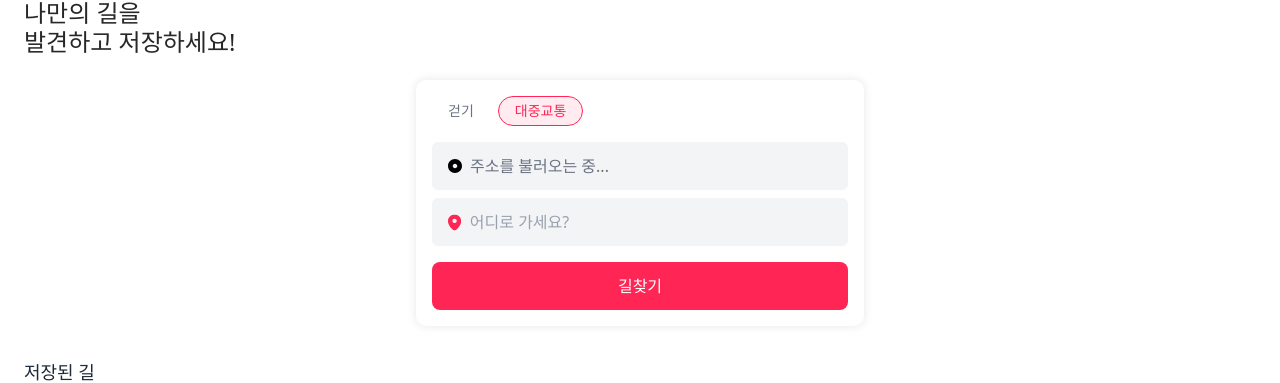
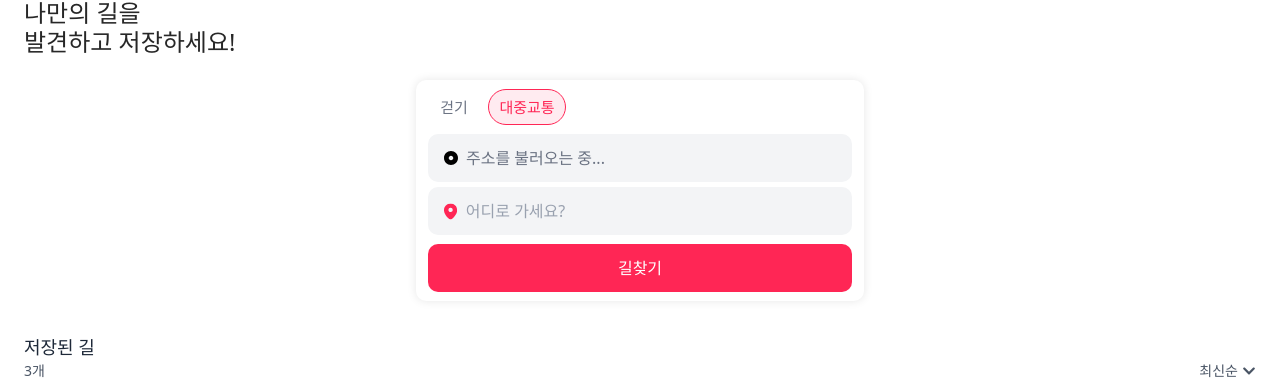
Before and after one commit to Juyoung03/cherrycoke-web, a React (Vite) app: page / in a window 1280 px wide. Shown: the part 130-513 px from the top of the page. Built offline with nearby package versions, Linux system fonts and the light colour scheme; no server answers.

Commit message:
style: SearchBox 디자인 수정

```diff
--- a/src/components/SearchBox/DestinationInput.jsx
+++ b/src/components/SearchBox/DestinationInput.jsx
@@ -8,8 +8,8 @@ export default function DestinationInput({
   return (
     <div
       className="
-        bg-gray-100 px-4 py-3 rounded-md
-        mb-4 flex items-center gap-2
+        bg-gray-100 px-4 h-12 rounded-[10px]
+        mb-[9px] flex items-center gap-2
         text-sm sm:text-base text-gray-400
       "
     >
--- a/src/components/SearchBox/SearchBar.jsx
+++ b/src/components/SearchBox/SearchBar.jsx
@@ -5,8 +5,8 @@ export default function SearchBar({ onClick }) {
         className="
           w-full
           bg-[#FF2655] text-white
-          text-base py-3
-          rounded-lg
+          text-base h-12
+          rounded-[10px]
           hover:bg-pink-600
           transition
         "
--- a/src/components/SearchBox/SearchBox.jsx
+++ b/src/components/SearchBox/SearchBox.jsx
@@ -30,7 +30,10 @@ export default function SearchBox({ onSearch }) {
   return (
     <div
       className="
-        bg-white p-4
+        bg-white
+        px-[12px]
+        pt-[9px]
+        pb-[9px]
         rounded-[10px]
         shadow-[0px_0px_9.6px_rgba(0,0,0,0.1)]
         w-full max-w-md mx-auto
--- a/src/components/SearchBox/StartInput.jsx
+++ b/src/components/SearchBox/StartInput.jsx
@@ -69,8 +69,8 @@ export default function StartInput() {
   return (
     <div
       className="
-        bg-gray-100 px-4 py-3 rounded-md
-        mb-2 flex items-center gap-2
+        bg-gray-100 px-4 h-12 rounded-[10px]
+        mb-[5px] flex items-center gap-2
         text-sm sm:text-base
       "
     >
--- a/src/components/SearchBox/TransportToggle.jsx
+++ b/src/components/SearchBox/TransportToggle.jsx
@@ -9,13 +9,14 @@ export default function TransportToggle({ onChange }) {
   };
 
   return (
-    <div className="flex gap-2 mb-4">
+    <div className="flex gap-2 mb-[9px]">
       {/* 걷기 */}
       <button
         type="button"
         onClick={() => selectMode("walk")}
         className={`
-          px-4 py-1 rounded-full text-sm focus:outline-none transition
+          w-[52px] h-[36px] rounded-full text-[15px]
+          flex items-center justify-center transition
           ${
             mode === "walk"
               ? "bg-[#FFEBF0] border border-[#FF2655] text-[#FF2655]"
@@ -31,7 +32,8 @@ export default function TransportToggle({ onChange }) {
         type="button"
         onClick={() => selectMode("transit")}
         className={`
-          px-4 py-1 rounded-full text-sm focus:outline-none transition
+          w-[78px] h-[36px] rounded-full text-[15px]
+          flex items-center justify-center transition
           ${
             mode === "transit"
               ? "bg-[#FFEBF0] border border-[#FF2655] text-[#FF2655]"
```
